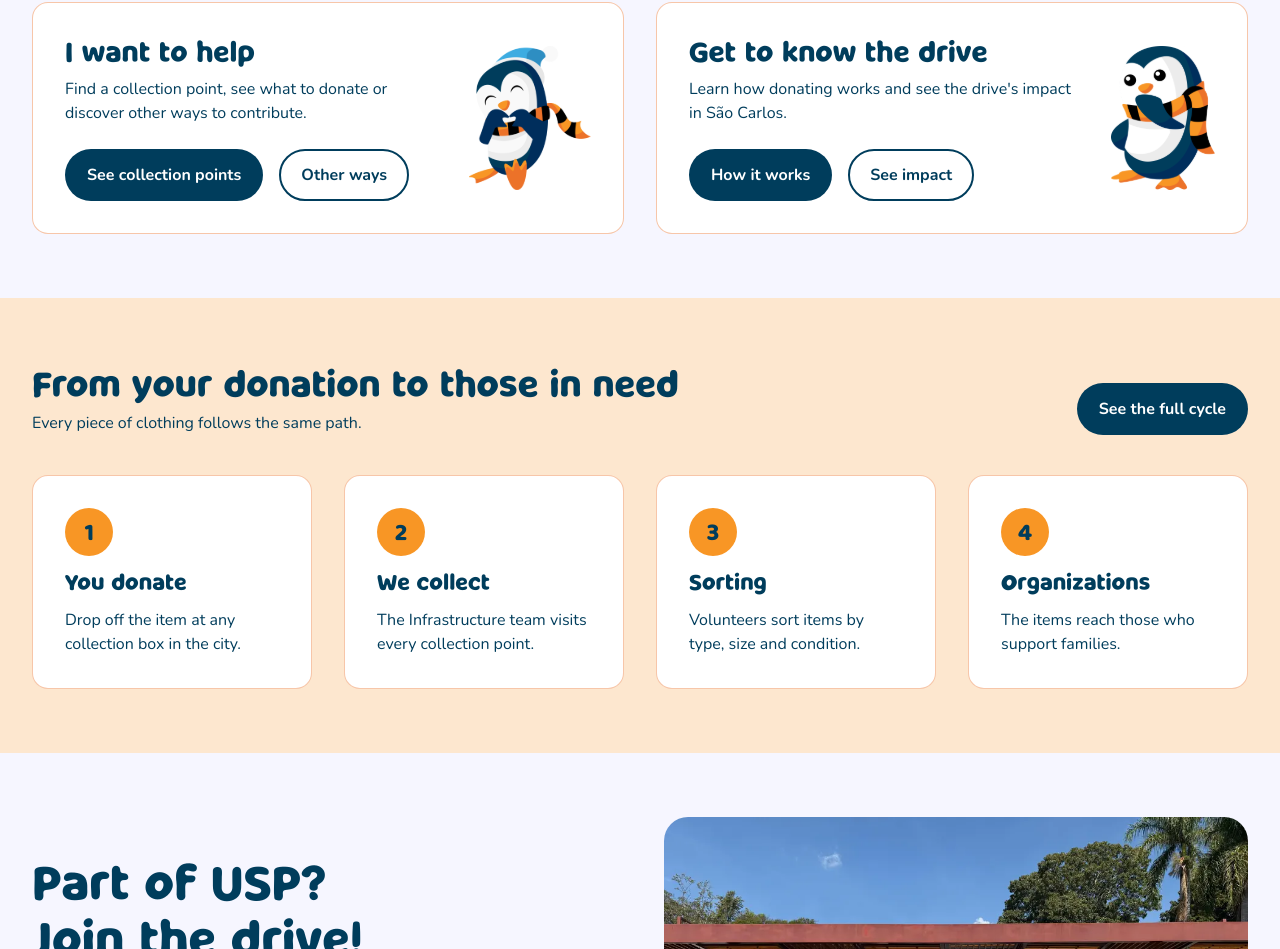
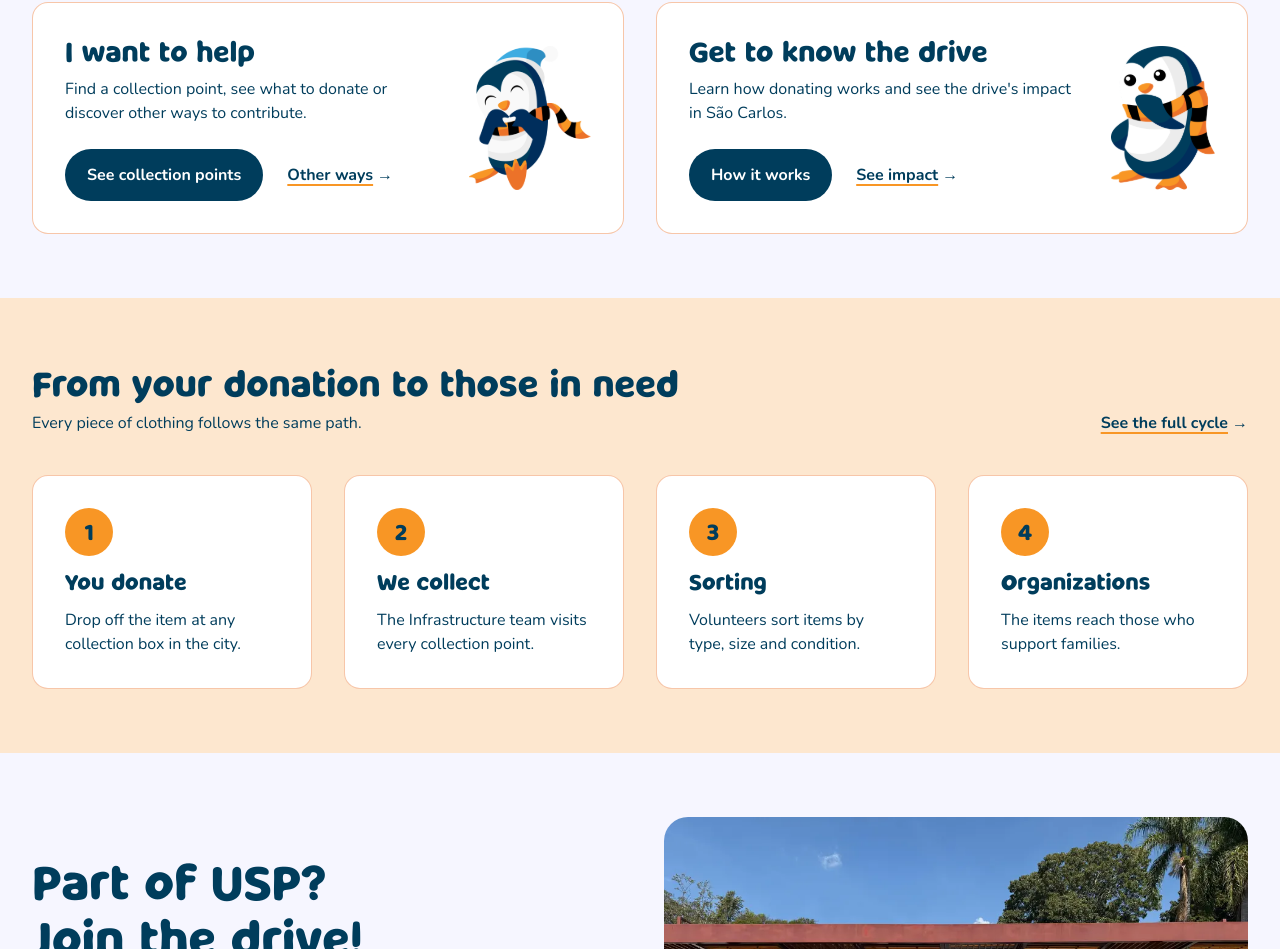
Before and after one commit to USPCodeLabSanca/Campanha-do-Agasalho, a React (Vite) app: page / in a window 1280 px wide. Shown: the part 1015-1964 px from the top of the page. Built offline with nearby package versions, Linux system fonts and the light colour scheme.

Commit message:
style: troca botões secundários da Home por links

```diff
--- a/src/components/ActionCard.tsx
+++ b/src/components/ActionCard.tsx
@@ -1,4 +1,5 @@
 import { Button } from './Button'
+import { TextLink } from './TextLink'
 
 type CardAction = {
   label: string
@@ -25,13 +26,11 @@ export function ActionCard({
       <div>
         <h3 className="text-h3">{title}</h3>
         <p className="mt-2 text-body">{description}</p>
-        <div className="mt-6 flex flex-wrap gap-4">
+        <div className="mt-6 flex flex-col items-start gap-4 sm:flex-row sm:items-center sm:gap-6 lg:flex-col lg:items-start lg:gap-4 xl:flex-row xl:items-center xl:gap-6">
           <Button variant="dark" to={primaryAction.to}>
             {primaryAction.label}
           </Button>
-          <Button variant="outlineDark" to={secondaryAction.to}>
-            {secondaryAction.label}
-          </Button>
+          <TextLink to={secondaryAction.to}>{secondaryAction.label}</TextLink>
         </div>
       </div>
       <img
--- a/src/components/home/HomeHowItWorks.tsx
+++ b/src/components/home/HomeHowItWorks.tsx
@@ -1,7 +1,7 @@
 import { useTranslation } from 'react-i18next'
 
-import { Button } from '../Button'
 import { StepCard } from '../StepCard'
+import { TextLink } from '../TextLink'
 
 const steps = [
   {
@@ -38,9 +38,9 @@ export function HomeHowItWorks() {
             </h2>
             <p className="mt-2 text-body">{t('home.howItWorks.subtitle')}</p>
           </div>
-          <Button variant="dark" to="/campanha#como-funciona">
+          <TextLink to="/campanha#como-funciona">
             {t('home.howItWorks.button')}
-          </Button>
+          </TextLink>
         </div>
         <ol
           className="mt-10 grid gap-8 sm:grid-cols-2 lg:grid-cols-4"
```
